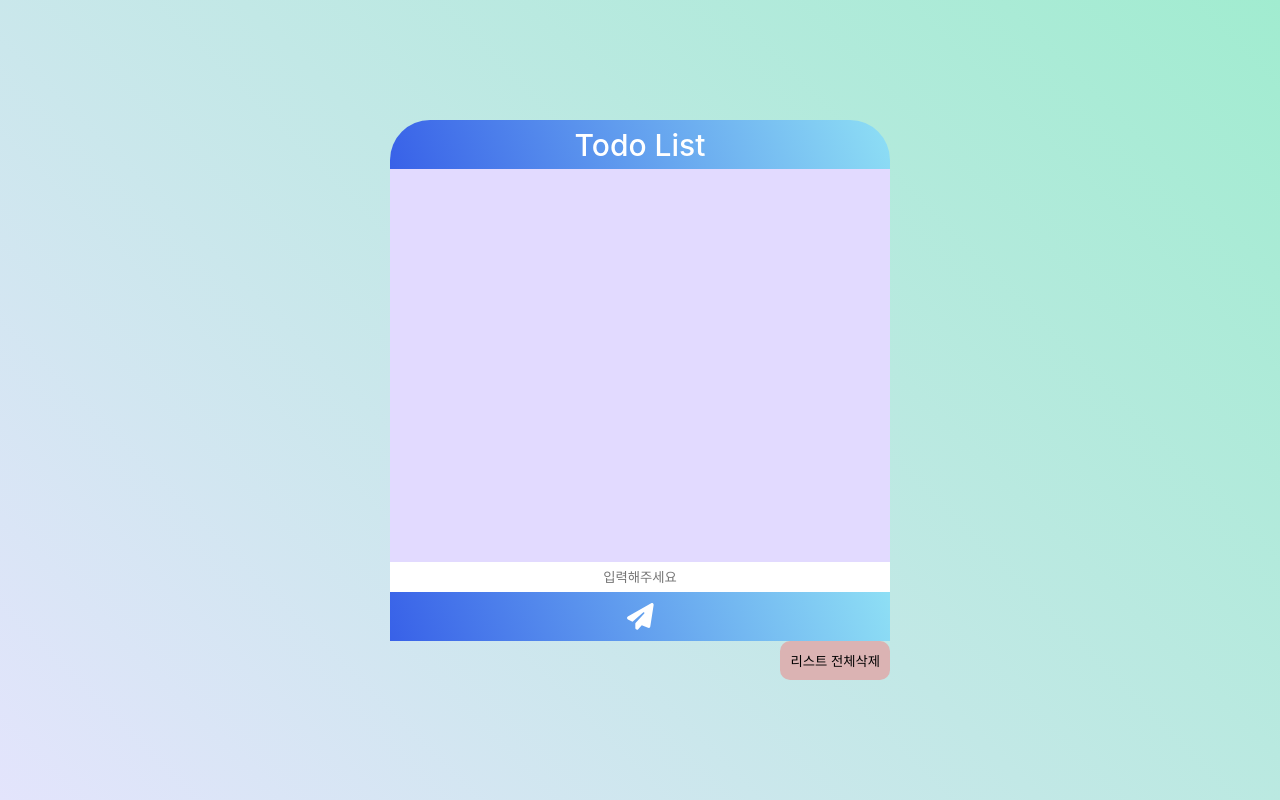
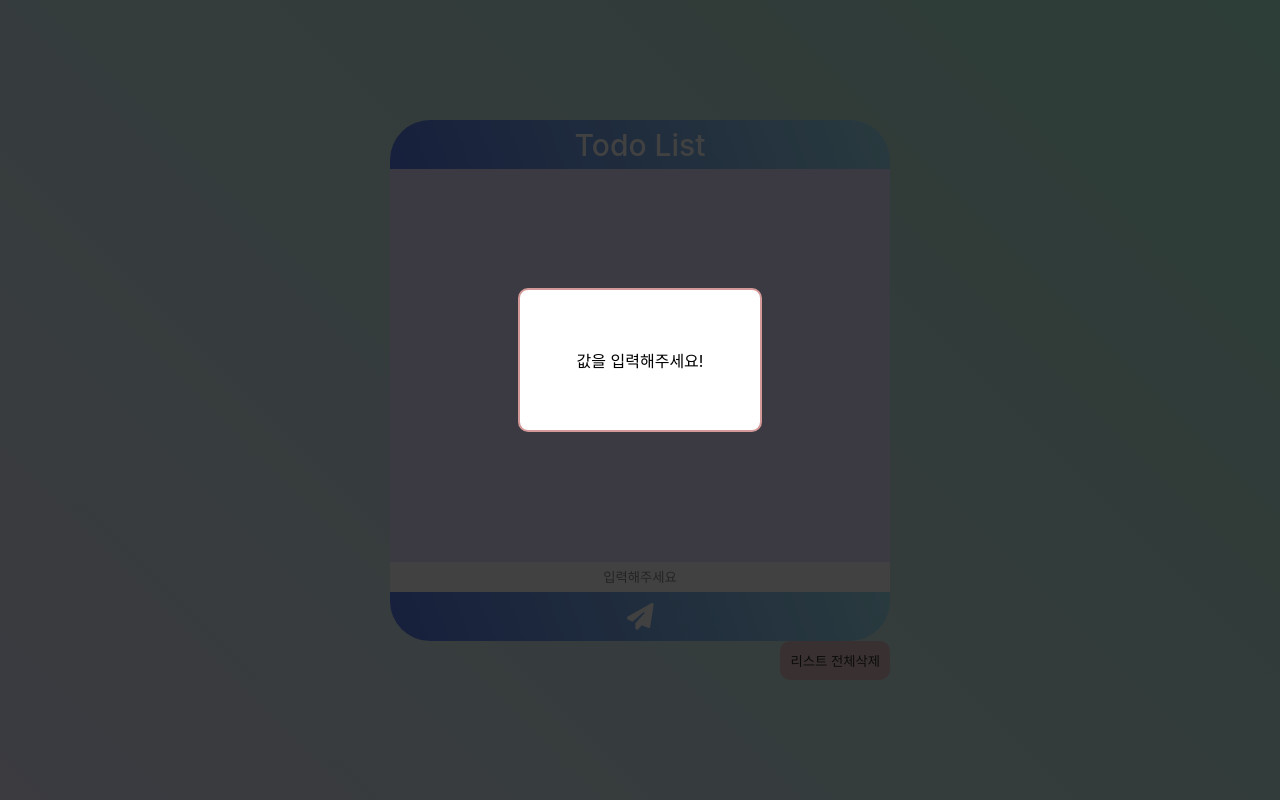
Before and after one commit to potato-club/potato3-frontend-study2, a React (Create React App) app: page / in a window 1280 px wide. Both pictures are taken after a click on the button 640 px from the left and 616 px from the top of the page. Built offline with nearby package versions, Linux system fonts and the light colour scheme.

Commit message:
입력값없이 onInsert 시 경고모달창 표시 (react-modal 라이브러리 사용)

```diff
--- a/package.json
+++ b/package.json
@@ -13,6 +13,7 @@
     "@testing-library/user-event": "^13.5.0",
     "react": "^17.0.2",
     "react-dom": "^17.0.2",
+    "react-modal": "^3.14.4",
     "react-scripts": "5.0.0",
     "web-vitals": "^2.1.4"
   },
--- a/src/page/TodoList.jsx
+++ b/src/page/TodoList.jsx
@@ -1,11 +1,20 @@
 import styled from "@emotion/styled";
-import { useRef, useState } from "react";
+import { useEffect, useRef, useState } from "react";
 import { FontAwesomeIcon } from "@fortawesome/react-fontawesome";
 import { faPaperPlane } from "@fortawesome/free-solid-svg-icons";
 import { ListItem } from "./ListItem";
+import Modal from "react-modal";
+import { WarningModal } from './WarningModal';
+
 export function TodoList() {
   const [item, setItem] = useState("");
   const [list, setList] = useState([]);
+  const [modalIsOpen, setModalIsOpen] = useState(false);
+
+  useEffect(() => {
+    Modal.setAppElement("#root");
+  }, [modalIsOpen]);
+
   const itemId = useRef(0);
   const inputRef = useRef(null);
 
@@ -15,6 +24,7 @@ export function TodoList() {
 
   const onInsert = () => {
     if (!item) {
+      setModalIsOpen(true);
       return;
     }
     const newItem = {
@@ -68,6 +78,7 @@ export function TodoList() {
       <AllRemoveButton onClick={() => setList([])}>
         리스트 전체삭제
       </AllRemoveButton>
+      <WarningModal modalIsOpen={modalIsOpen} setModalIsOpen={setModalIsOpen}/>
     </Wrapper>
   );
 }
@@ -114,6 +125,7 @@ const InsertButton = styled.button`
     transform: scale(0.99);
     /* box-shadow: 2px 2px 0 #000000; */
   }
+  border-radius: 0 0 40px 40px;
 `;
 
 const AllRemoveButton = styled.button`
@@ -124,7 +136,6 @@ const AllRemoveButton = styled.button`
   background-color: #dbb3b3;
   border-radius: 10px;
   cursor: pointer;
-  cursor: pointer;
   :active {
     transform: scale(0.99);
   }
--- /dev/null
+++ b/src/page/WarningModal.jsx
@@ -0,0 +1,41 @@
+import Modal from "react-modal";
+
+export function WarningModal({ modalIsOpen, setModalIsOpen }) {
+  return (
+    <Modal
+      style={modalStyle}
+      isOpen={modalIsOpen}
+      onRequestClose={() => setModalIsOpen(false)}
+      // ariaHideApp={false}
+    >
+      값을 입력해주세요!
+    </Modal>
+  );
+}
+
+const modalStyle = {
+  overlay: {
+    position: "fixed",
+    top: 0,
+    left: 0,
+    right: 0,
+    bottom: 0,
+    backgroundColor: "rgba(15, 15, 15, 0.79)",
+  },
+  content: {
+    position: "absolute",
+    top: "45%",
+    left: "50%",
+    width: "200px",
+    height: "100px",
+    border: "2px solid #d39898",
+    background: "#FFFFFF",
+    overflow: "auto",
+    borderRadius: "10px",
+    outline: "none",
+    transform: "translate(-50%, -50%)",
+    display: "flex",
+    justifyContent: "center",
+    alignItems: "center",
+  },
+};
```
Also changed, not shown: 1 other file (tests, documents, lock files or other folders).
